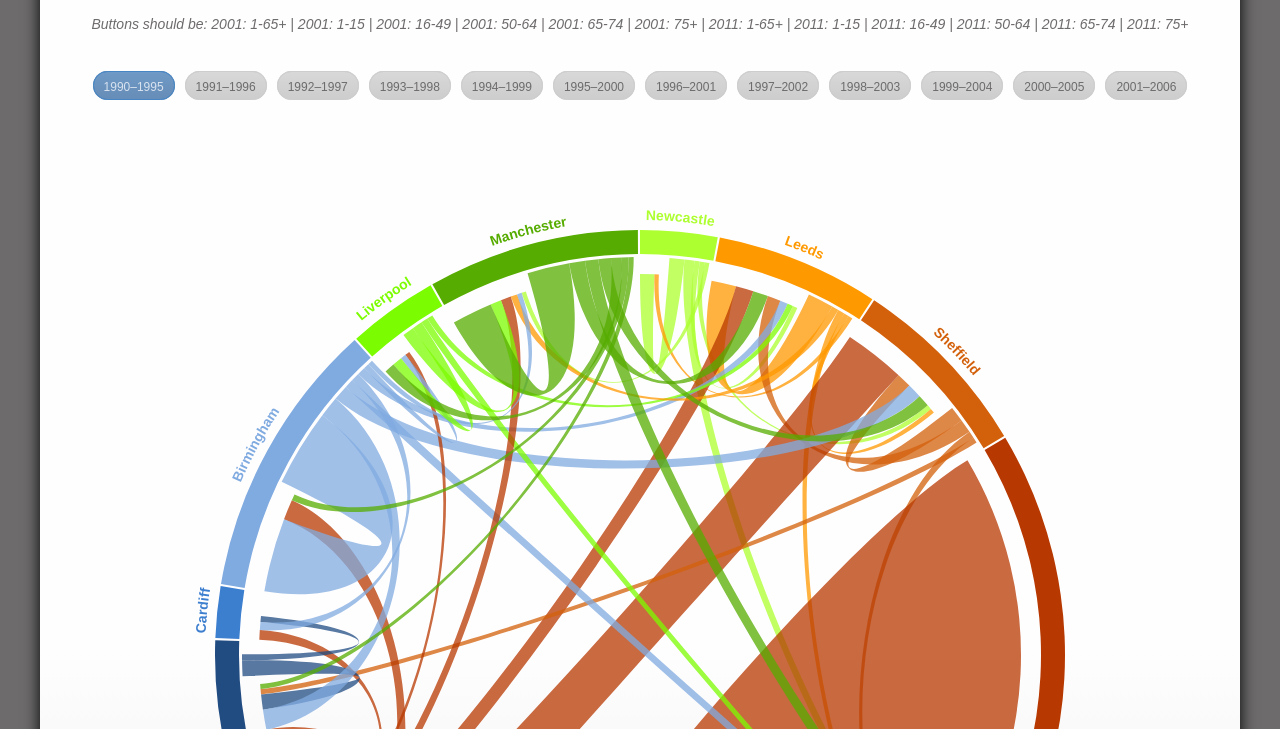
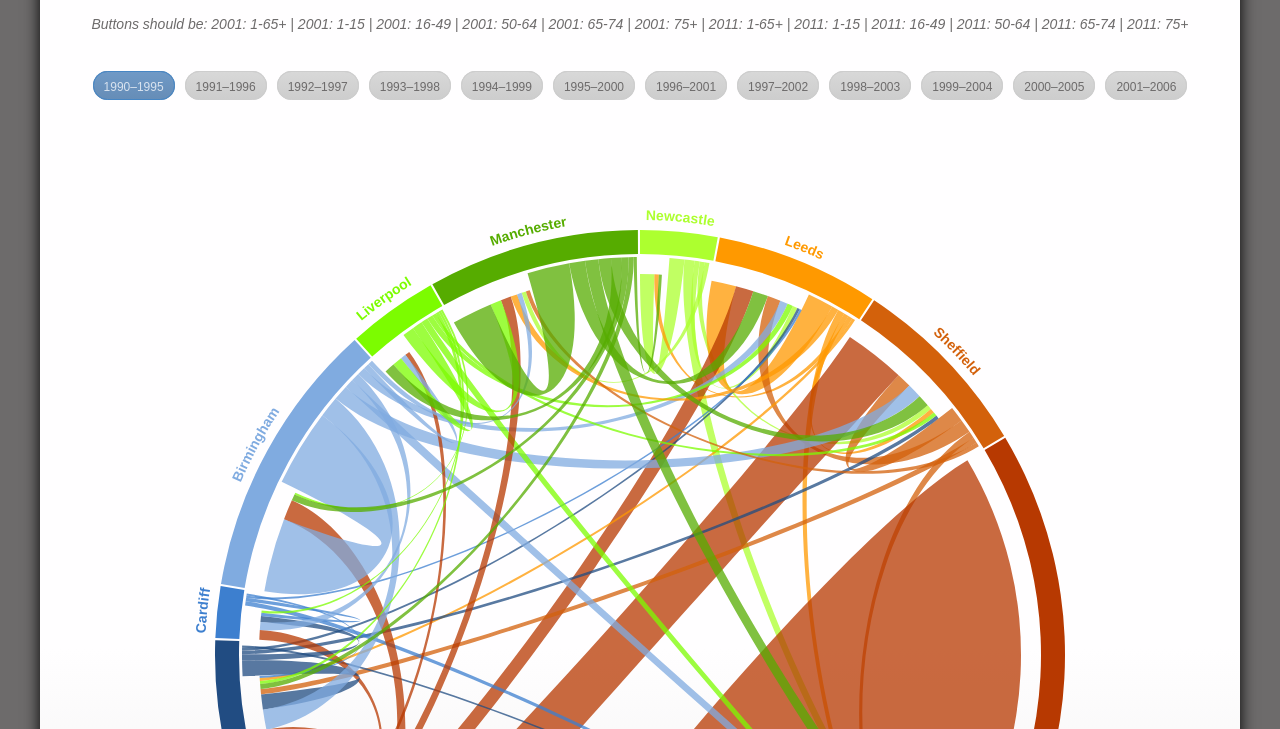
Before and after one commit to NikolaSander/uk-cityregion-netflows, a website: page index.html in a window 1280 px wide. Shown: the part 451-1180 px from the top of the page. Drawn offline with Linux system fonts and the light colour scheme; a web font is replaced by a local one.

Commit message:
change threshold to 300

```diff
--- a/index.html
+++ b/index.html
@@ -132,8 +132,8 @@
       chart:{
 		element: '#chart',
 			mylayout: {
-			threshold: 700,
-			labelThreshold: 1000,
+			threshold: 300,
+			labelThreshold: 800,
 			colors: ['#ADFF2F', '#FF9900', '#D3610B', '#B73901', '#214C82', '#3D7FCF', '#80ABE0', '#7CFC00', '#56AC00']
 			}},
 	  timeline: '#timeline',
```
